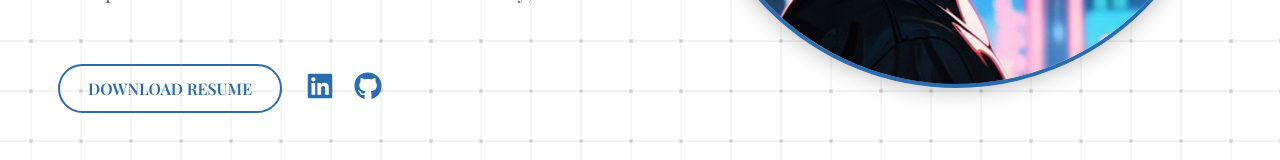
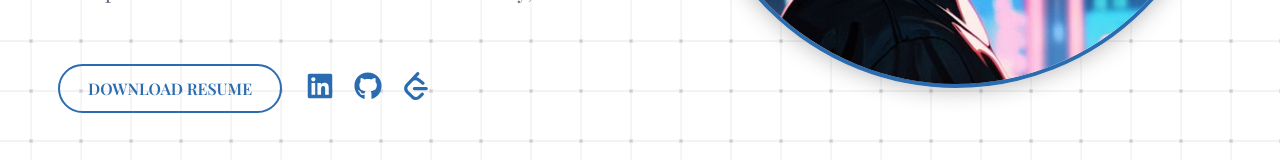
Before and after one commit to Mahitha-pasupuleti/my-portfolio, a React (Vite) app in the folder mahitha-portfolio/: page / in a window 1280 px wide. Shown: the part 590-750 px from the top of the page. Built offline with nearby package versions, Linux system fonts and the light colour scheme.

Commit message:
Adding Leetcode Profile

```diff
--- a/mahitha-portfolio/src/components/Hero.jsx
+++ b/mahitha-portfolio/src/components/Hero.jsx
@@ -1,6 +1,7 @@
 import './Hero.css';
 import mahithaImage from '../assets/Test.jpg';
 import { FaLinkedin, FaGithub } from 'react-icons/fa';
+import { SiLeetcode } from "react-icons/si";
 import { Typewriter } from 'react-simple-typewriter';
 
 function Hero() {
@@ -53,6 +54,13 @@
             >
               <FaGithub />
             </a>
+            <a
+              href="https://leetcode.com/u/Mahitha_Pasupuleti/"
+              target="_blank"
+              rel="noopener noreferrer"
+            >
+              <SiLeetcode />
+            </a>
           </div>
         </div>
       </div>
```
